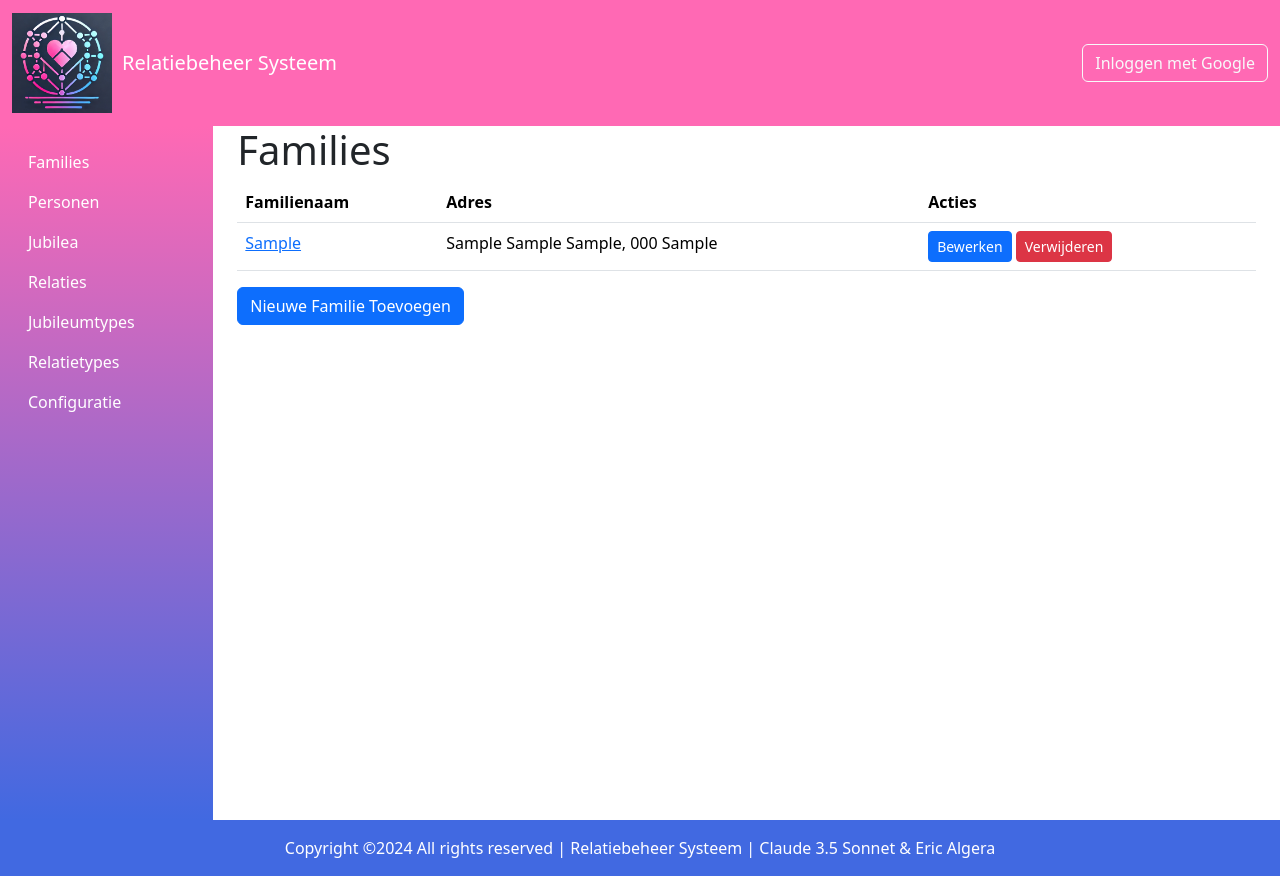
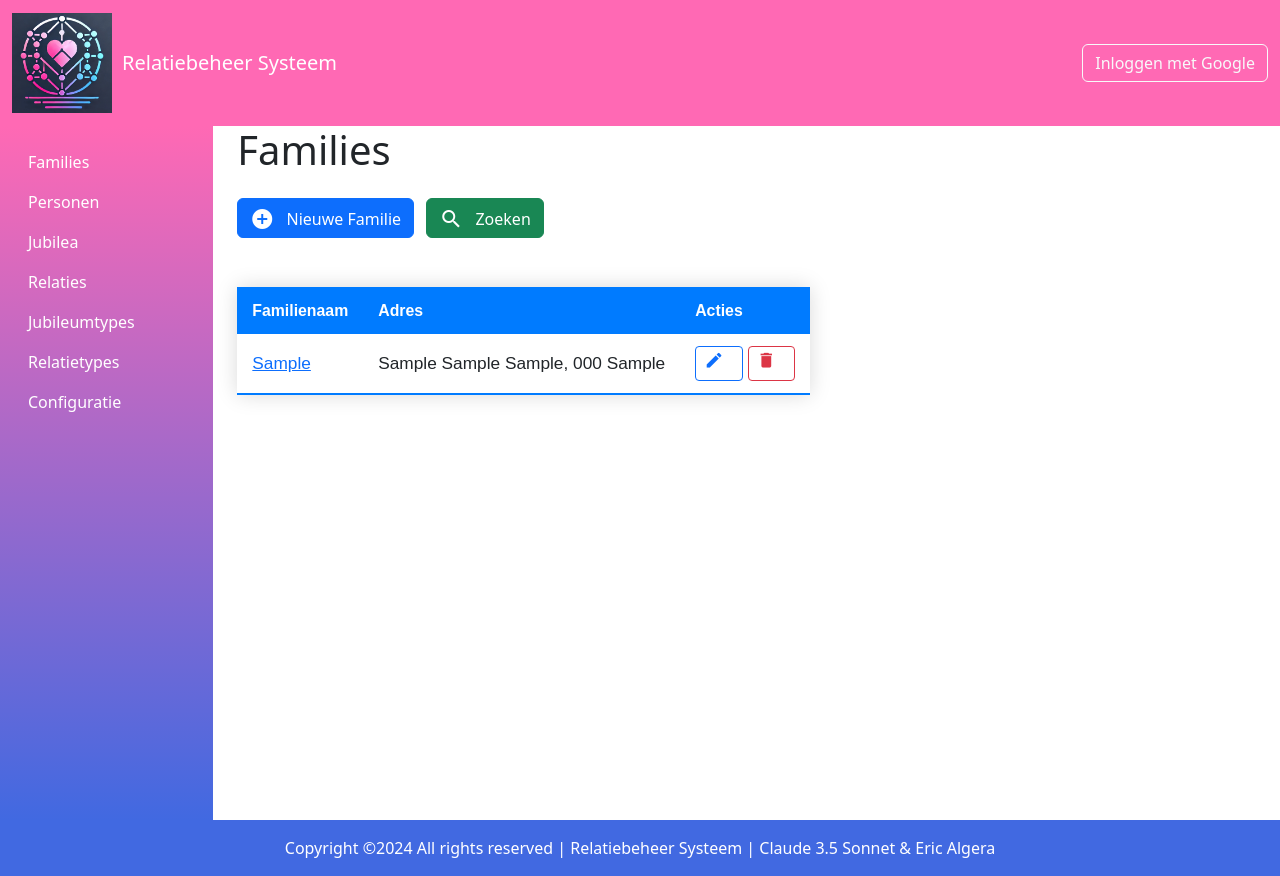
Before and after one commit to ealgera/My_Relations, a FastAPI app: page /families/ in a window 1280 px wide. Run offline with FastAPI, Linux system fonts and the light colour scheme; tables that the repository leaves empty hold one stand-in row (values such as "Sample post").

Commit message:
Wijzigingen in GUI, Families. Eigenaar aanpassen functie toegevoegd

```diff
--- a/app/auth.py
+++ b/app/auth.py
@@ -19,6 +19,7 @@ settings = get_settings()
 oauth = OAuth()
 
 CONF_URL = 'https://accounts.google.com/.well-known/openid-configuration'
+
 oauth.register(
     name='google',
     server_metadata_url=CONF_URL,
--- a/app/routes/families.py
+++ b/app/routes/families.py
@@ -16,6 +16,12 @@ templates = Jinja2Templates(directory="templates")
 async def list_families(request: Request, session: Session = Depends(get_session)):
     families = session.exec(select(Families)).all()
     return templates.TemplateResponse("families.html", {"request": request, "families": families})
+
+@router.get("/search", response_class=HTMLResponse)
+@login_required
+@role_required(["Administrator", "Beheerder", "Gebruiker"])
+async def search_families(request: Request):
+    return templates.TemplateResponse("family_form.html", {"request": request})
 
 @router.get("/new", response_class=HTMLResponse)
 @login_required
--- a/templates/families.html
+++ b/templates/families.html
@@ -1,11 +1,20 @@
 {% extends "index.html" %}
 
 {% block content %}
-<h1>Families</h1>
+<h1 class="mb-4">Families</h1>
 
-<table class="table">
+<a href="{{ url_for('new_family') }}" class="btn btn-primary mb-4 me-2">
+    <i class="material-icons align-middle me-2">add_circle</i>
+    <span class="align-middle">Nieuwe Familie</span>
+</a>
+<a href="{{ url_for('search_families') }}" class="btn btn-success mb-4">
+    <i class="material-icons align-middle me-2">search</i>
+    <span class="align-middle">Zoeken</span>
+</a>
+
+<table class="styled-table">
     <thead>
-        <tr>
+        <tr style="background-color: #007bff; color: #ffffff; font-size: 1.1em;">
             <th>Familienaam</th>
             <th>Adres</th>
             <th>Acties</th>
@@ -13,17 +22,54 @@
     </thead>
     <tbody>
         {% for family in families %}
-        <tr>
+        <tr style="font-size: 1.2em;">
             <td><a href="{{ url_for('family_detail', family_id=family.id) }}">{{ family.familienaam }}</a></td>
             <td>{{ family.straatnaam }} {{ family.huisnummer }}{% if family.huisnummer_toevoeging %} {{ family.huisnummer_toevoeging }}{% endif %}, {{ family.postcode }} {{ family.plaats }}</td>
             <td>
-                <a href="{{ url_for('edit_family', family_id=family.id) }}" class="btn btn-sm btn-primary">Bewerken</a>
-                <a href="{{ url_for('delete_family', family_id=family.id) }}" class="btn btn-sm btn-danger" onclick="return confirm('Weet je zeker dat je deze familie wilt verwijderen?')">Verwijderen</a>
+                <a href="{{ url_for('edit_family', family_id=family.id) }}" class="btn btn-sm btn-outline-primary" title="Bewerken">
+                    <i class="material-icons" style="font-size: 1.4em;">edit</i>
+                </a>
+                <a href="{{ url_for('delete_family', family_id=family.id) }}" class="btn btn-sm btn-outline-danger" onclick="return confirm('Weet je zeker dat je deze familie wilt verwijderen?')" title="Verwijderen">
+                    <i class="material-icons" style="font-size: 1.4em;">delete</i>
+                </a>
             </td>
         </tr>
         {% endfor %}
     </tbody>
 </table>
 
-<a href="{{ url_for('new_family') }}" class="btn btn-primary">Nieuwe Familie Toevoegen</a>
+<style>
+.styled-table {
+    border-collapse: collapse;
+    margin: 25px 0;
+    font-size: 0.9em;
+    font-family: sans-serif;
+    min-width: 400px;
+    box-shadow: 0 0 20px rgba(0, 0, 0, 0.15);
+}
+
+.styled-table thead tr {
+    background-color: #009879;
+    color: #ffffff;
+    text-align: left;
+}
+
+.styled-table th,
+.styled-table td {
+    padding: 12px 15px;
+}
+
+.styled-table tbody tr {
+    border-bottom: 1px solid #dddddd;
+}
+
+.styled-table tbody tr:nth-of-type(even) {
+    background-color: #f3f3f3;
+}
+
+.styled-table tbody tr:last-of-type {
+    border-bottom: 2px solid #007bff;;
+}
+</style>
+
 {% endblock %}
--- a/templates/index.html
+++ b/templates/index.html
@@ -1,6 +1,7 @@
 <!DOCTYPE html>
 <html lang="nl">
 <head>
+
     <meta charset="UTF-8">
     <meta name="viewport" content="width=device-width, initial-scale=1.0">
     <title>Relatiebeheer Systeem</title>
@@ -73,13 +74,16 @@
                             <a class="nav-link" href="{{ url_for('list_relatietypes') }}">Relatietypes</a>
                         </li>
                         {% if request.session.get('user', {}).get('role') == 'Administrator' %}
-                            <li class="nav-item dropdown">
-                                <a class="nav-link dropdown-toggle" href="#" id="adminDropdown" role="button" data-bs-toggle="dropdown" aria-expanded="false">
+                            <li class="nav-item">
+                                <a class="nav-link d-flex justify-content-between align-items-center" href="#" data-bs-toggle="collapse" data-bs-target="#adminSubmenu" aria-expanded="false">
                                     Admin
+                                    <span class="material-icons">expand_more</span>
                                 </a>
-                                <ul class="dropdown-menu" aria-labelledby="adminDropdown">
-                                    <!-- Voeg hier andere admin opties toe -->
-                                    <li><a class="dropdown-item" href="{{ url_for('change_owner') }}">Eigenaar wijzigen</a></li>
+                                <ul class="collapse nav flex-column" id="adminSubmenu">
+                                    <li class="nav-item">
+                                        <a class="nav-link ps-4" href="{{ url_for('change_owner') }}">Eigenaar wijzigen</a>
+                                    </li>
+                                    <!-- Voeg hier andere admin opties toe als submenu-items -->
                                 </ul>
                             </li>
                         {% endif %}
@@ -101,7 +105,7 @@
                     {% if upcoming_events %}
                         <ul class="list-group compact-list">
                         {% for event in upcoming_events %}
-                            <li class="list-group-item d-flex align-items-center">
+                            <li class="list-group-item d-flex align-items-center event-item">
                                 <!-- Icoon selectie op basis van gebeurtenistype -->
                                 {% if event.event_type == "Geboortedag" %}
                                     <span class="material-icons event-icon" style="color: #FF69B4; margin-right: 0.5em;">cake</span>
@@ -143,5 +147,21 @@
         });
     </script>
 
+    <style>
+        ::-webkit-scrollbar {
+            width: 8px;
+        }
+        ::-webkit-scrollbar-track {
+            background: #f1f1f1;
+        }
+        ::-webkit-scrollbar-thumb {
+            background: var(--gradient-start);
+            border-radius: 4px;
+        }
+        ::-webkit-scrollbar-thumb:hover {
+            background: var(--gradient-end);
+        }
+    </style>
+
 </body>
 </html>
```
Also changed, not shown: app/routes/admin.py (+32 -2 lines), templates/change_owner.html (+17 -8 lines).
